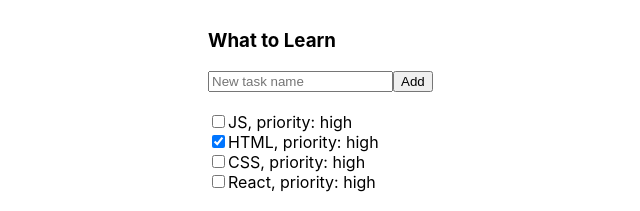
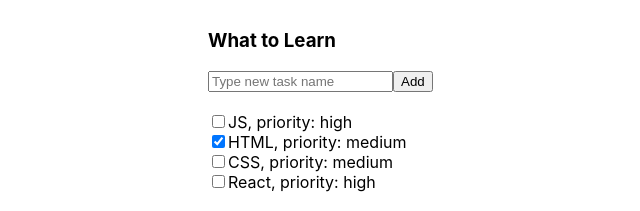
Before and after one commit to kotsur-vlad/todolist_classes, a React (Create React App) app: page / in a window 1280 px wide. Shown: the top 211 px of the page, without its empty margins (192-832 px from the left). Built offline with nearby package versions, Linux system fonts and the light colour scheme.

Commit message:
add state, add "creating a new task", use method "setState"

```diff
--- a/src/App.js
+++ b/src/App.js
@@ -6,22 +6,44 @@ import TodoListTasks from "./TodoListTasks";
 
 class App extends React.Component {
 
-	tasks = [
-		{title: "JS", isDone: false, priority: "high"},
-		{title: "HTML", isDone: true, priority: "high"},
-		{title: "CSS", isDone: false, priority: "high"},
-		{title: "React", isDone: false, priority: "high"}
-	];
+	newTaskTitleRef = React.createRef();
 
-	filterValue = "All";
+	state = {
+		tasks: [
+			{title: "JS", isDone: false, priority: "high"},
+			{title: "HTML", isDone: true, priority: "medium"},
+			{title: "CSS", isDone: false, priority: "medium"},
+			{title: "React", isDone: false, priority: "high"}
+		],
+		filterValue: "All"
+	};
+
+	onAddTaskClick = () => {
+		let newTaskText = this.newTaskTitleRef.current.value;
+		let newTask = {
+			title: newTaskText, isDone: false, priority: "high"
+		};
+		let newTasks = [...this.state.tasks, newTask];
+		this.setState ({
+			tasks: newTasks
+		});
+		this.newTaskTitleRef.current.value ="";
+	};
 
 	render = () => {
 		return (
 			<div className="App">
 				<div className="todoList">
-					<TodoListHeader/>
-					<TodoListTasks tasks={this.tasks}/>
-					<TodoListFooter filterValue={this.filterValue}/>
+					{/*<TodoListHeader/>*/}
+					<div className="todoList-header">
+						<h3 className="todoList-header__title">What to Learn</h3>
+						<div className="todoList-newTaskForm">
+							<input ref={this.newTaskTitleRef} type="text" placeholder="Type new task name"/>
+							<button onClick={this.onAddTaskClick}>Add</button>
+						</div>
+					</div>
+					<TodoListTasks tasks={this.state.tasks}/>
+					<TodoListFooter filterValue={this.state.filterValue}/>
 				</div>
 			</div>
 		);
```
